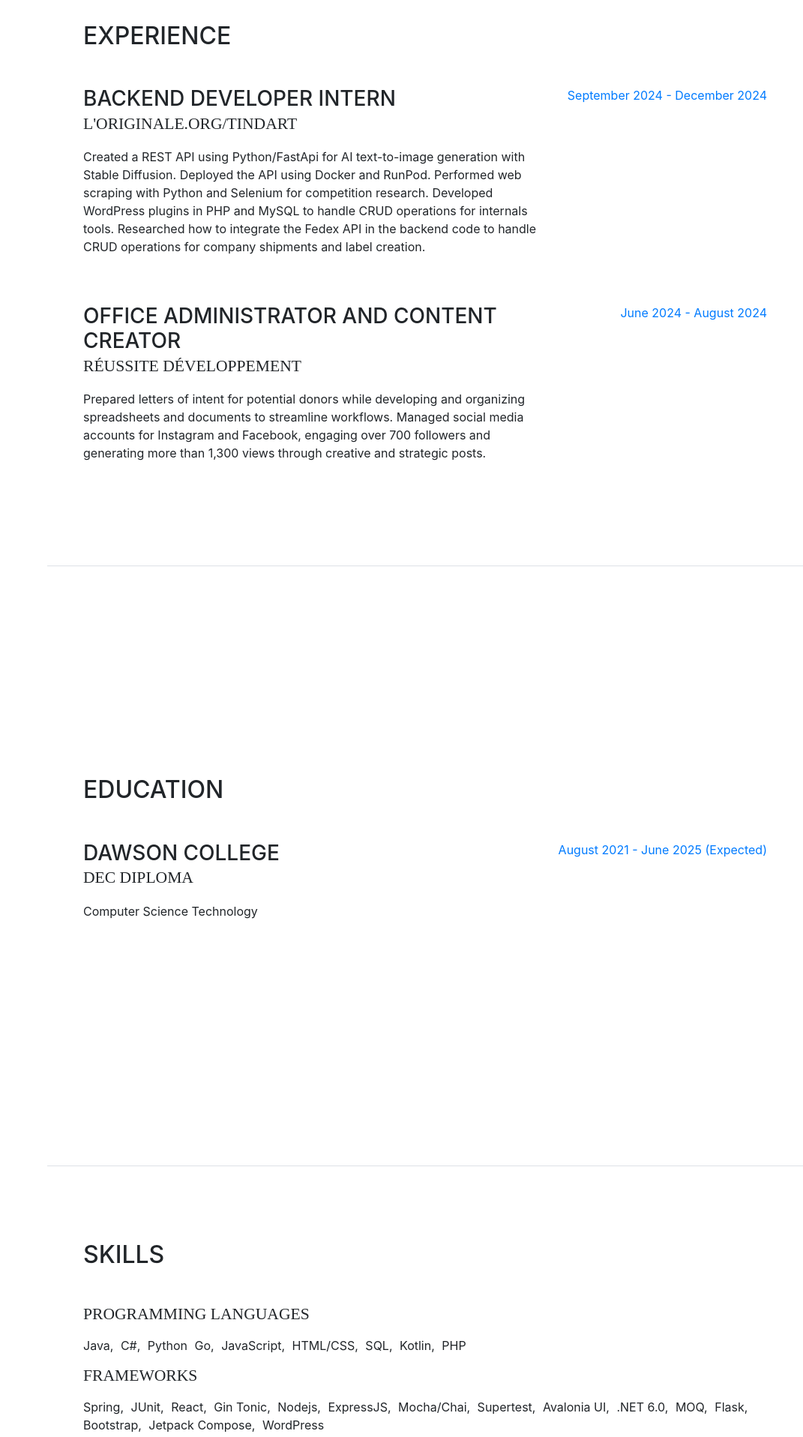
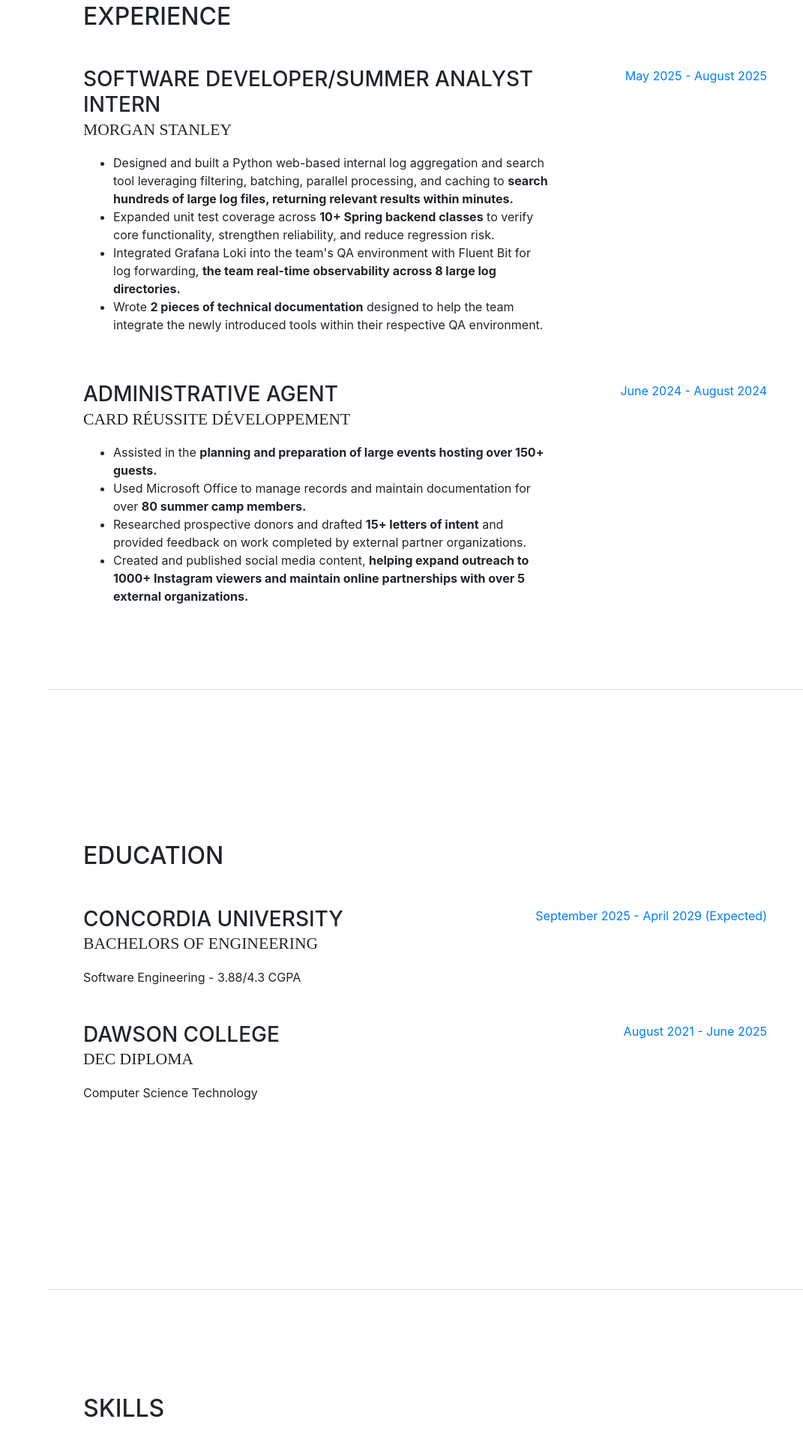
Before and after one commit to prabhjotaulakh159/portfolio, a website with bundled scripts: page index.html in a window 1280 px wide. Shown: the part 845-2761 px from the top of the page at 75% size, without its empty margins (209-1280 px from the left). Built offline with nearby package versions, Linux system fonts and the light colour scheme; a web font is replaced by a local one.

Commit message:
Added latest work experience, changed content

```diff
--- a/index.html
+++ b/index.html
@@ -97,25 +97,44 @@
 
           <div class="resume-item d-flex flex-column flex-md-row mb-5">
             <div class="resume-content mr-auto">
-              <h3 class="mb-0">Backend Developer Intern</h3>
-              <div class="subheading mb-3">L'Originale.org/TindArt</div>
-              <p>
-                Created a REST API using Python/FastApi for AI text-to-image generation with Stable Diffusion. Deployed the API using Docker and RunPod.
-                Performed web scraping with Python and Selenium for competition research.
-                Developed WordPress plugins in PHP and MySQL to handle CRUD operations for internals tools.
-                Researched how to integrate the Fedex API in the backend code to handle CRUD operations for company shipments and label creation.
-              </p>
+              <h3 class="mb-0">Software Developer/Summer Analyst Intern</h3>
+              <div class="subheading mb-3">Morgan Stanley</div>
+                <ul>
+                  <li>Designed and built a Python web-based internal log aggregation and search tool leveraging filtering, batching, parallel
+processing, and caching to <strong>search hundreds of large log files, returning relevant results within minutes.</strong></li>
+                  <li>
+                    Expanded unit test coverage across <strong>10+ Spring backend classes</strong> to verify core functionality, strengthen reliability,
+and reduce regression risk.
+                  </li>
+                  <li>
+                     Integrated Grafana Loki into the team's QA environment with Fluent Bit for log forwarding, <strong> the team
+real-time observability across 8 large log directories.</strong>
+                  </li>
+                  <li>
+                    Wrote <strong>2 pieces of technical documentation</strong> designed to help the team integrate the newly introduced tools within
+their respective QA environment.
+                  </li>
+                </ul>
             </div>
             <div class="resume-date text-md-right">
-              <span class="text-primary">September 2024 - December 2024</span>
+              <span class="text-primary">May 2025 - August 2025</span>
             </div>
           </div>
 
           <div class="resume-item d-flex flex-column flex-md-row mb-5">
             <div class="resume-content mr-auto">
-              <h3 class="mb-0">Office Administrator and Content Creator</h3>
-              <div class="subheading mb-3">Réussite Développement</div>
-              <p>Prepared letters of intent for potential donors while developing and organizing spreadsheets and documents to streamline workflows. Managed social media accounts for Instagram and Facebook, engaging over 700 followers and generating more than 1,300 views through creative and strategic posts.</p>
+              <h3 class="mb-0">Administrative Agent</h3>
+              <div class="subheading mb-3">CARD Réussite Développement</div>
+              <ul>
+                <li>Assisted in the <strong>planning and preparation of large events hosting over 150+ guests.</strong></li>
+                <li>Used Microsoft Office to manage records and maintain documentation for over <strong>80 summer camp members.</strong></li>
+                <li>Researched prospective donors and drafted <strong>15+ letters of intent</strong> and provided feedback on work completed by
+external partner organizations.</li>
+                <li>
+                  Created and published social media content, <strong>helping expand outreach to 1000+ Instagram viewers and
+maintain online partnerships with over 5 external organizations.</strong>
+                </li>
+              </ul>
             </div>
             <div class="resume-date text-md-right">
               <span class="text-primary">June 2024 - August 2024</span>
@@ -131,12 +150,23 @@
 
           <div class="resume-item d-flex flex-column flex-md-row mb-5">
             <div class="resume-content mr-auto">
+              <h3 class="mb-0">Concordia University</h3>
+              <div class="subheading mb-3">Bachelors Of Engineering</div>
+              <div>Software Engineering - 3.88/4.3 CGPA</div>
+            </div>
+            <div class="resume-date text-md-right">
+              <span class="text-primary">September 2025 - April 2029 (Expected)</span>
+            </div>
+          </div>
+
+          <div class="resume-item d-flex flex-column flex-md-row mb-5">
+            <div class="resume-content mr-auto">
               <h3 class="mb-0">Dawson College</h3>
               <div class="subheading mb-3">DEC Diploma</div>
               <div>Computer Science Technology</div>
             </div>
             <div class="resume-date text-md-right">
-              <span class="text-primary">August 2021 - June 2025 (Expected)</span>
+              <span class="text-primary">August 2021 - June 2025</span>
             </div>
           </div>
 
@@ -150,13 +180,13 @@
           <ul class="list-inline">
             <li class="list-inline-item">Java,</li>
             <li class="list-inline-item">C#,</li>
+            <li class="list-inline-item">C++</li>
             <li class="list-inline-item">Python</li>
-            <li class="list-inline-item">Go,</li>
             <li class="list-inline-item">JavaScript,</li>
+            <li class="list-inline-item">TypeScript,</li>
             <li class="list-inline-item">HTML/CSS,</li>
             <li class="list-inline-item">SQL,</li>
             <li class="list-inline-item">Kotlin,</li>
-            <li class="list-inline-item">PHP</li>
           </ul>
 
           <h2 class="subheading mb-3">Frameworks</h2>
@@ -164,18 +194,16 @@
             <li class="list-inline-item">Spring,</li>
             <li class="list-inline-item">JUnit,</li>
             <li class="list-inline-item">React,</li>
-            <li class="list-inline-item">Gin Tonic,</li>
-            <li class="list-inline-item">Nodejs,</li>
+            <li class="list-inline-item">React Native,</li>
+            <li class="list-inline-item">Node.js,</li>
             <li class="list-inline-item">ExpressJS,</li>
             <li class="list-inline-item">Mocha/Chai,</li>
             <li class="list-inline-item">Supertest,</li>
             <li class="list-inline-item">Avalonia UI,</li>
-            <li class="list-inline-item">.NET 6.0,</li>
             <li class="list-inline-item">MOQ,</li>
             <li class="list-inline-item">Flask,</li>
             <li class="list-inline-item">Bootstrap,</li>
             <li class="list-inline-item">Jetpack Compose,</li>
-            <li class="list-inline-item">WordPress</li>
           </ul>
 
           <h2 class="subheading mb-3">Databases</h2>
@@ -186,20 +214,15 @@
             <li class="list-inline-item">MongoDB</li>
           </ul>
 
-          <h2 class="subheading mb-3">Version Control</h2>
+          <h2 class="subheading mb-3">Developer Tools Tools</h2>
           <ul class="list-inline">
             <li class="list-inline-item">Git,</li>
-            <li class="list-inline-item">Gitlab CI/CD Pipelines</li>
-          </ul>
-
-          <h2 class="subheading mb-3">Software Tools</h2>
-          <ul class="list-inline">
             <li class="list-inline-item">Docker,</li>
-            <li class="list-inline-item">VSCode,</li>
-            <li class="list-inline-item">Visual Studio,</li>
-            <li class="list-inline-item">PgAdmin,</li>
-            <li class="list-inline-item">SQLDeveloper,</li>
-            <li class="list-inline-item">Android Studio</li>
+            <li class="list-inline-item">CI/CD,</li>
+            <li class="list-inline-item">Azure,</li>
+            <li class="list-inline-item">Linux/Bash,</li>
+            <li class="list-inline-item">.NET,</li>
+            <li class="list-inline-item">.Grafana Loki,</li>
           </ul>
 
           <h2 class="subheading mb-3">Design Patterns</h2>
@@ -220,18 +243,19 @@
 
           <div class="resume-item d-flex flex-column flex-md-row mb-5">
             <div class="resume-content mr-auto">
-                <a href="https://github.com/prabhjotaulakh159/expense-tracker">
-                  <h3 class="mb-0">Expense Tracker</h3>
+                <a href="https://github.com/prabhjotaulakh159/easy-workout">
+                  <h3 class="mb-0">Easy Workout</h3>
                 </a>
-              <div class="subheading mb-3">Full stack Go/React app to help users monitor spending habits</div>
+              <div class="subheading mb-3">Mobile fitness app designed to create, find, and manage workouts, with AI integration for workout generation</div>
               <p>
-                Designed a database schema using GORM to store spending data for end users.
-                Developed API endpoints in Go using the net/http package for CRUD operations.
-                Used testify/mock for unit testing business logic and validation.
+              Developed an internal two-factor authentication and authorization system with email integration, providing an
+additional layer of security for end users.Designed and managed a CI/CD pipeline involving 6 jobs responsible for linting, testing, building, and
+deploying the app to Azure and Expo.Built a backend API with 15+ endpoints for CRUD operations and authentication alongside 50+ unit tests to
+ensure reliability
               </p>
             </div>
             <div class="resume-date text-md-right">
-                <span class="text-primary">In Development</span>
+                <span class="text-primary">January 2025 - April 2025</span>
             </div>
           </div>
 
```
